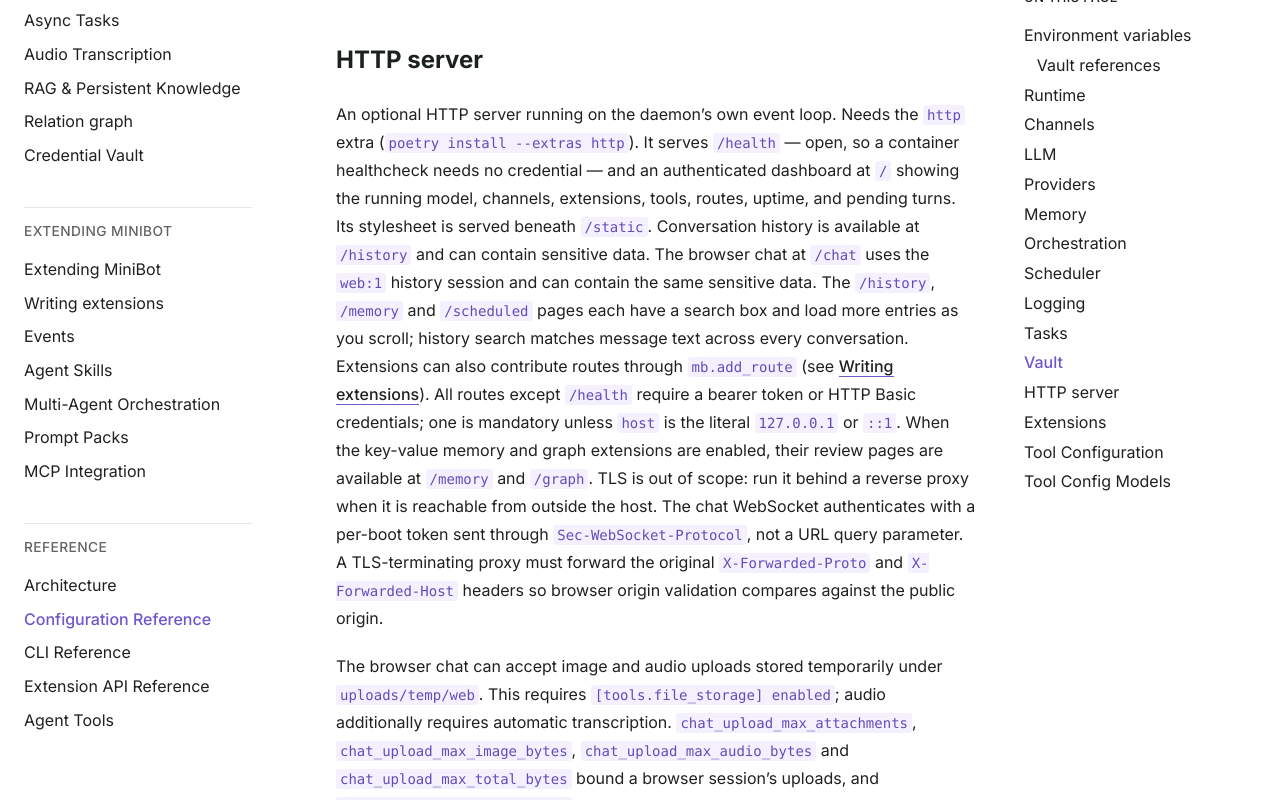
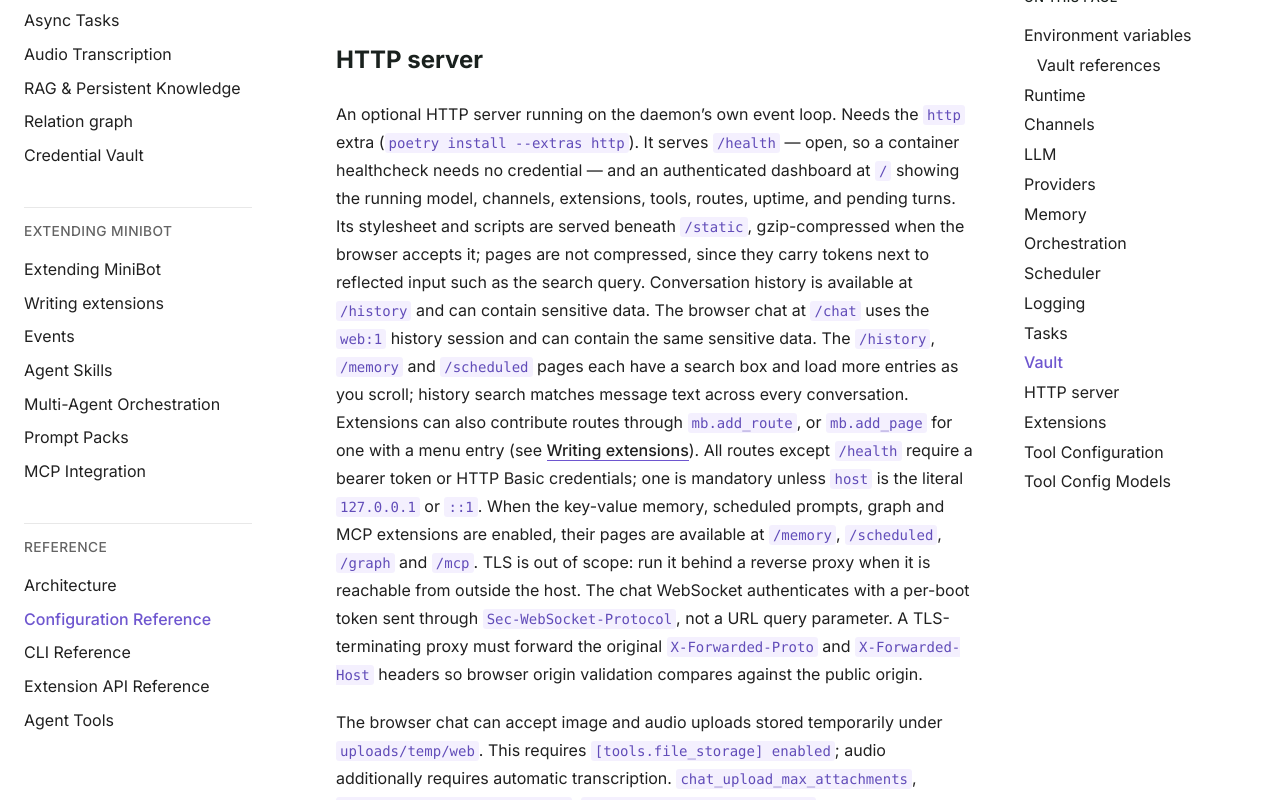
Before and after one commit to sonic182/minibot, a Sphinx documentation site: the page built from docs/config.rst, in a window 1280 px wide and 900 px high, scrolled down 5761 px, cut to the strip 100-900 px from the top of the window. Built offline with Sphinx 7.4.7, drawn with Linux system fonts in a browser that asks for light colours.

Commit message:
docs: bring the docs up to date with 0.19–0.21
- llms-full.txt still said the main agent delegates via `invoke_agent`,
  removed in 0.20. It now describes `spawn_task`: asynchronous, with
  per-call provider, model and reasoning-effort overrides, and on by
  default through `[tasks]`. It also lists the codex, vault and http
  extras, gains a Web UI section, and mentions `mb.add_route` /
  `mb.add_page` among extension contributions.
- getting_started.rst: the Docker image installs every extra, but the list
  left out codex, vault and http.
- config.rst (HTTP server): extension pages now include /scheduled and
  /mcp next to /memory and /graph, and it mentions `mb.add_page` and gzip
  for /static.
- tools.rst: add the missing `list_secrets` row, and describe what
  `fetch_agent_info` and `spawn_task` gained in 0.20.
- architecture.md: the history store now has an FTS5 index.
- HTTPServerConfig docstring (rendered by autodoc): mention `mb.add_page`
  and gzip for static assets.

```diff
--- a/docs/config.rst
+++ b/docs/config.rst
@@ -199,15 +199,19 @@
 An optional HTTP server running on the daemon's own event loop. Needs the ``http`` extra
 (``poetry install --extras http``). It serves ``/health`` — open, so a container healthcheck needs
 no credential — and an authenticated dashboard at ``/`` showing the running model, channels,
-extensions, tools, routes, uptime, and pending turns. Its stylesheet is served beneath ``/static``.
+extensions, tools, routes, uptime, and pending turns. Its stylesheet and scripts are served beneath
+``/static``, gzip-compressed when the browser accepts it; pages are not compressed, since they
+carry tokens next to reflected input such as the search query.
 Conversation history is available at ``/history`` and can contain sensitive data. The browser chat at ``/chat``
 uses the ``web:1`` history session and can contain the same sensitive data. The ``/history``,
 ``/memory`` and ``/scheduled`` pages each have a search box and load more entries as you scroll;
 history search matches message text across every conversation. Extensions can
-also contribute routes through ``mb.add_route`` (see :doc:`extensions`). All routes except
+also contribute routes through ``mb.add_route``, or ``mb.add_page`` for one with a menu entry (see
+:doc:`extensions`). All routes except
 ``/health`` require a bearer token or HTTP Basic credentials; one is mandatory unless ``host`` is
-the literal ``127.0.0.1`` or ``::1``. When the key-value memory and graph extensions are enabled,
-their review pages are available at ``/memory`` and ``/graph``. TLS is out of scope: run it behind
+the literal ``127.0.0.1`` or ``::1``. When the key-value memory, scheduled prompts, graph and MCP
+extensions are enabled, their pages are available at ``/memory``, ``/scheduled``, ``/graph`` and
+``/mcp``. TLS is out of scope: run it behind
 a reverse proxy when it is reachable from outside the host. The chat WebSocket authenticates with a
 per-boot token sent through ``Sec-WebSocket-Protocol``, not a URL query parameter. A TLS-terminating
 proxy must forward the original ``X-Forwarded-Proto`` and ``X-Forwarded-Host`` headers so browser
--- a/docs/getting_started.rst
+++ b/docs/getting_started.rst
@@ -31,7 +31,8 @@
 
 The Docker image includes:
 
-- Python deps with all MiniBot extras (``telegram``, ``stt``, ``rag``, ``rabbitmq``, ``graph``)
+- Python deps with all MiniBot extras (``telegram``, ``stt``, ``rag``, ``rabbitmq``, ``graph``,
+  ``codex``, ``vault``, ``http``)
 - Node.js/npm (v24 from official tarball)
 - Playwright + Chromium
 - ffmpeg
```
Also changed, not shown: docs/architecture.md (+2 -1 lines), docs/llms-full.txt (+19 -4 lines), docs/tools.rst (+7 -2 lines), 1 other file.
